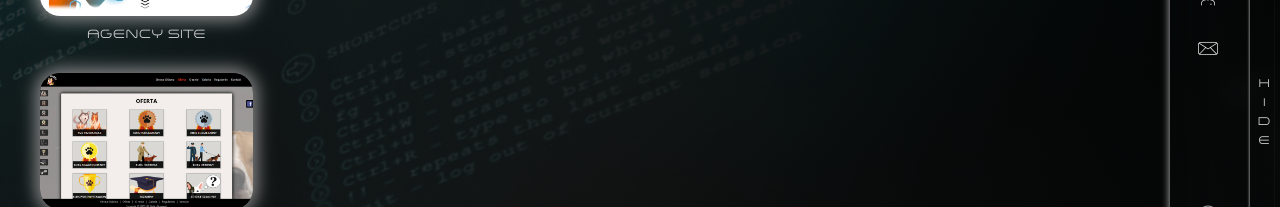
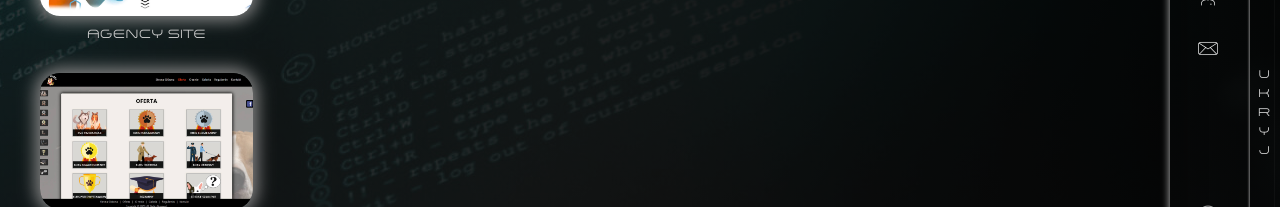
Before and after one commit to TM85dev/portfolio, a React (Create React App) app: page /projects in a window 1280 px wide. Shown: the part 287-494 px from the top of the page. Built offline with nearby package versions, Linux system fonts and the light colour scheme.

Commit message:
refactoring - added data file

```diff
--- a/package.json
+++ b/package.json
@@ -16,7 +16,7 @@
   },
   "scripts": {
     "start": "cd api && node mail.js",
-    "start-removed": "react-scripts start",
+    "dev": "react-scripts start",
     "build": "react-scripts build",
     "test": "react-scripts test",
     "eject": "react-scripts eject"
--- a/src/App.css
+++ b/src/App.css
@@ -620,13 +620,14 @@ main .projects-list .mobile-skills {
   main .projects-list > div:last-of-type {
     display: none;
   }
-  main .projects-list > div:first-of-type > div span button:first-of-type {
+  main .projects-list > div:first-of-type > div span button {
     display: none;
   }
-  main .projects-list > div:first-of-type > div span button:last-of-type {
-    -ms-flex-item-align: end;
-        align-self: flex-end;
-    margin-bottom: 10px;
+  main .projects-list > div:first-of-type > div span a button {
+    -ms-flex-item-align: start;
+        align-self: flex-start;
+    margin-top: 80px;
+    display: block;
   }
 }
 
--- a/src/components/MainMenu.js
+++ b/src/components/MainMenu.js
@@ -3,6 +3,7 @@ import { useSpring, useSprings, animated, config } from 'react-spring'
 import LinkItem from './LinkItem'
 import logo from '../logo.png'
 import { LangContext } from '../store'
+import { menuDataPL, menuDataENG } from '../data'
 
 function useResize() {
     const [windowWidth, setWidth] = useState(window.innerWidth)
@@ -18,16 +19,8 @@ function MainMenu() {
     const resized = useResize()
     const [showMenu, setShowMenu] = useState(window.innerWidth<500 ? false : true)
     const [toggleLang, setToggleLang] = useContext(LangContext)
-    const showHideData = showMenu ? 'hide' : 'show'
-    const data = [
-        {id:0, name: toggleLang ? "Główna" : "Home", icon: "flaticon-home", route: "/"},
-        {id:1, name: toggleLang ? "Skille" : "Skills", icon: "flaticon-wrench", route: "/skills"},
-        {id:2, name: toggleLang ? "Projekty" : "Projects", icon: "flaticon-monitor", route: "/projects"},
-        {id:3, name: toggleLang ? "O_Mnie" : "About_Me", icon: "flaticon-person", route: "/about-me"},
-        {id:4, name: toggleLang ? "Kontakt" : "Contact", icon: "flaticon-contact", route: "/contact"},
-        {id:5, name: "Github", icon: "flaticon-github", route: "https://github.com/TM85dev"},
-        {id:6, name: "LinkedIn", icon: "flaticon-linkedin", route: "/soon"}
-    ]
+    const showHideData = toggleLang ? (showMenu ? 'ukryj' : 'pokaż') : (showMenu ? 'hide' : 'show')
+    const data = toggleLang ? menuDataPL : menuDataENG
 
     const [linkItemAnim, setLinkItemAnim] = useSprings(data.length, index => ({
         transform: "translateX(-50px)", opacity: 0,
--- a/src/components/Projects/Index.js
+++ b/src/components/Projects/Index.js
@@ -3,17 +3,12 @@ import Project from './Project'
 import Info from './info'
 import { useSpring, animated, config } from 'react-spring'
 import { LangContext } from "../../store"
+import { projectsData } from '../../data'
 
 function Projects() {
     const [toggleLang] = useContext(LangContext)
-    const data = [
-        {id: 0, name: "Agency Site", link: require("../../pics/agency_site.jpg"), tech: ["Vue", "Vue Router", "Vue-Animejs", "Vue-Lazyload"], site: "http://tm-dev.pl/agency-site"},
-        {id: 1, name: "Dogs Site", link: require("../../pics/dogs_site.jpg"), tech: ["React", "React-Router", "React-Spring"], site: "http://tm-dev.pl/tresura"},
-        {id: 2, name: "Pairs Game", link: require("../../pics/pairs_game.jpg"), tech: ["JQuery", "Bootstrap"], site: "http://tm-dev.pl/pairs"},
-        {id: 3, name: "Rock-Paper-Sicisors", link: require("../../pics/rock_paper_sicisors.jpg"), tech: ["JQuery", "JQuery-Transit", "Bootstrap"], site: "http://tm-dev.pl/rps"},
-        {id: 4, name: "Portfolio Project", link: require("../../pics/portfolio.jpg"), tech: ["React","React-Router", "React-Spring", "Express", "Axios"], site: "http://tm-dev.pl/"},
-    ]
-    const [isVisible, setVisible] = useState([false, false, false, false, false, true])
+    const data = projectsData
+    const [isVisible, setVisible] = useState([false, false, false, false, false, false, true])
     const [showTitle] = useSpring(() => ({
         from: {width: "calc(0px + 0vw)"},
         width: "calc(260px + 10vw)", config: config.wobbly
@@ -36,7 +31,7 @@ function Projects() {
         return(
             <span key={index}>
             {isVisible[index] ? <Info visible={isVisible[index]} project={item} /> :
-            isVisible[5] ? <animated.div style={defaultInfo} className="default-info">
+            isVisible[6] ? <animated.div style={defaultInfo} className="default-info">
                 <h3>{toggleLang ? "Wybierz jeden z projektów" : "Select one project"}</h3>
             </animated.div> : ""}
             </span>
--- a/src/components/Skills/Index.js
+++ b/src/components/Skills/Index.js
@@ -2,32 +2,11 @@ import React, { useEffect, useState, useContext } from 'react'
 import { useSpring, animated, config } from 'react-spring'
 import Skill from './Skill'
 import { LangContext }  from '../../store'
+import { skillsData } from '../../data'
 
 function Skills() {
     const [toggleLang] = useContext(LangContext)
-    const data = [
-        {name: "HTML5", icon: require('../../icons/html.png')},
-        {name: "CSS", icon: require('../../icons/css.png')},
-        {name: "SASS", icon: require('../../icons/scss.png')},
-        {name: "JS (ES6)", icon: require('../../icons/js.png')},
-        {name: "React", icon: require('../../icons/react.png')},
-        {name: "Vue", icon: require('../../icons/vue.png')},
-        {name: "Git", icon: require('../../icons/git.png')},
-        {name: "Github", icon: require('../../icons/github.png')},
-        {name: "Redux", icon: require('../../icons/redux.png')},
-        {name: "NPM", icon: require('../../icons/npm.png')},
-        {name: "Corel", icon: require('../../icons/corel.png')},
-        {name: "Linux\n(basics)", icon: require('../../icons/linux.png')},
-        {name: "JQuery", icon: require('../../icons/jquery.png')},
-        {name: "Bootstrap", icon: require('../../icons/bootstrap.png')},
-        {name: "express\n(basics)", icon: require('../../icons/express.png')},
-        {name: "mongodb\n(basics)", icon: require('../../icons/mongodb.png')},
-        {name: "Animejs", icon: require('../../icons/animejs.png')},
-        {name: "PHP\n(basics)", icon: require('../../icons/php.png')},
-        {name: "Laravel\n(basics)", icon: require('../../icons/laravel.png')},
-        {name: "Mariadb\n(basics)", icon: require('../../icons/mariadb.png')},
-        {name: "wordpress", icon: require('../../icons/wordpress.png')},
-    ]
+    const data = skillsData
     const [h1Status, seth1Status] = useState(false)
     const [showTitle] = useSpring(() => ({
         from: {width: "calc(0px + 0vw)"},
--- /dev/null
+++ b/src/data.js
@@ -0,0 +1,221 @@
+export const projectsData = [
+    {
+        id: 0,
+        name: "Agency Site",
+        link: require("./pics/agency_site.jpg"),
+        tech: ["Vue", "Vue Router", "Vue-Animejs", "Vue-Lazyload"],
+        site: "http://tm-dev.pl/agency-site"
+    },
+    {
+        id: 1,
+        name: "Dogs Site",
+        link: require("./pics/dogs_site.jpg"),
+        tech: ["React", "React-Router", "React-Spring"],
+        site: "http://tm-dev.pl/tresura"
+    },
+    {
+        id: 2,
+        name: "Pairs Game",
+        link: require("./pics/pairs_game.jpg"),
+        tech: ["JQuery", "Bootstrap"],
+        site: "http://tm-dev.pl/pairs"
+    },
+    {
+        id: 3,
+        name: "Rock-Paper-Sicisors",
+        link: require("./pics/rock_paper_sicisors.jpg"),
+        tech: ["JQuery", "JQuery-Transit", "Bootstrap"],
+        site: "http://tm-dev.pl/rps"
+    },
+    {
+        id: 4,
+        name: "Todo Project",
+        link: require("./pics/todo.jpg"),
+        tech: ["Laravel","Bootstrap", "Vue", "Axios"],
+        site: "http://www.tm-dev.pl/todo/public/"
+    },
+    {
+        id: 5,
+        name: "Portfolio Project",
+        link: require("./pics/portfolio.jpg"),
+        tech: ["React","React-Router", "React-Spring", "Express", "Axios"],
+        site: "http://tm-dev.pl/"
+    },
+]
+
+export const menuDataPL = [
+    {
+        id:0,
+        name: "Główna",
+        icon: "flaticon-home",
+        route: "/"
+    },
+    {
+        id:1,
+        name: "Skille",
+        icon: "flaticon-wrench",
+        route: "/skills"
+    },
+    {
+        id:2,
+        name: "Projekty",
+        icon: "flaticon-monitor",
+        route: "/projects"
+    },
+    {
+        id:3,
+        name: "O_Mnie",
+        icon: "flaticon-person",
+        route: "/about-me"
+    },
+    {
+        id:4,
+        name: "Kontakt",
+        icon: "flaticon-contact",
+        route: "/contact"
+    },
+    {
+        id:5,
+        name: "Github",
+        icon: "flaticon-github",
+        route: "https://github.com/TM85dev"
+    },
+    {
+        id:6,
+        name: "LinkedIn",
+        icon: "flaticon-linkedin",
+        route: "https://www.linkedin.com/in/tomasz-m%C4%85czka-353b651ab/"
+    }
+]
+
+export const menuDataENG = [
+    {
+        id:0,
+        name: "Home",
+        icon: "flaticon-home",
+        route: "/"
+    },
+    {
+        id:1,
+        name: "Skills",
+        icon: "flaticon-wrench",
+        route: "/skills"
+    },
+    {
+        id:2,
+        name: "Projects",
+        icon: "flaticon-monitor",
+        route: "/projects"
+    },
+    {
+        id:3,
+        name: "About_Me",
+        icon: "flaticon-person",
+        route: "/about-me"
+    },
+    {
+        id:4,
+        name: "Contact",
+        icon: "flaticon-contact",
+        route: "/contact"
+    },
+    {
+        id:5,
+        name: "Github",
+        icon: "flaticon-github",
+        route: "https://github.com/TM85dev"
+    },
+    {
+        id:6,
+        name: "LinkedIn",
+        icon: "flaticon-linkedin",
+        route: "https://www.linkedin.com/in/tomasz-m%C4%85czka-353b651ab/"
+    }
+]
+
+export const skillsData = [
+    {
+        name: "HTML5",
+        icon: require('./icons/html.png')
+    },
+    {
+        name: "CSS",
+        icon: require('./icons/css.png')
+    },
+    {
+        name: "SASS",
+        icon: require('./icons/scss.png')
+    },
+    {
+        name: "JS (ES6)",
+        icon: require('./icons/js.png')
+    },
+    {
+        name: "React",
+        icon: require('./icons/react.png')
+    },
+    {
+        name: "Vue",
+        icon: require('./icons/vue.png')
+    },
+    {
+        name: "Git",
+        icon: require('./icons/git.png')
+    },
+    {
+        name: "Github",
+        icon: require('./icons/github.png')
+    },
+    {
+        name: "Redux",
+        icon: require('./icons/redux.png')
+    },
+    {
+        name: "NPM",
+        icon: require('./icons/npm.png')
+    },
+    {
+        name: "Corel",
+        icon: require('./icons/corel.png')
+    },
+    {
+        name: "Linux\n(basics)",
+        icon: require('./icons/linux.png')
+    },
+    {
+        name: "JQuery",
+        icon: require('./icons/jquery.png')
+    },
+    {
+        name: "Bootstrap",
+        icon: require('./icons/bootstrap.png')
+    },
+    {
+        name: "express\n(basics)",
+        icon: require('./icons/express.png')
+    },
+    {
+        name: "mongodb\n(basics)",
+        icon: require('./icons/mongodb.png')
+    },
+    {
+        name: "Animejs",
+        icon: require('./icons/animejs.png')
+    },
+    {
+        name: "PHP\n(basics)",
+        icon: require('./icons/php.png')
+    },
+    {
+        name: "Laravel\n(basics)",
+        icon: require('./icons/laravel.png')
+    },
+    {
+        name: "Mariadb\n(basics)",
+        icon: require('./icons/mariadb.png')
+    },
+    {
+        name: "wordpress",
+        icon: require('./icons/wordpress.png')
+    },
+]
```
Also changed, not shown: src/App.scss (+5 -4 lines), src/components/Home/Index.js (+6 -1 lines), src/store.js (line endings or trailing spaces), 2 other files (tests, documents, lock files or other folders).
